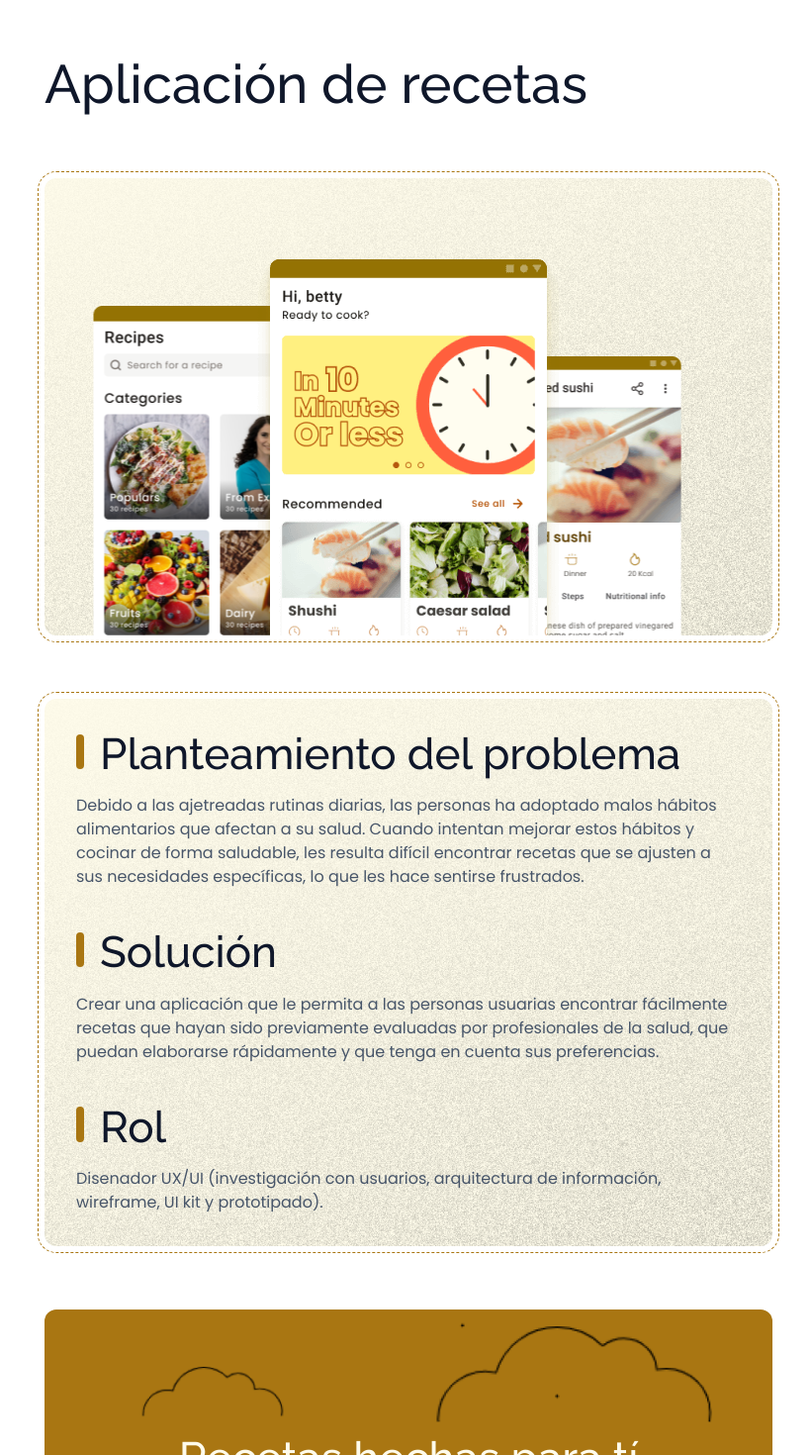
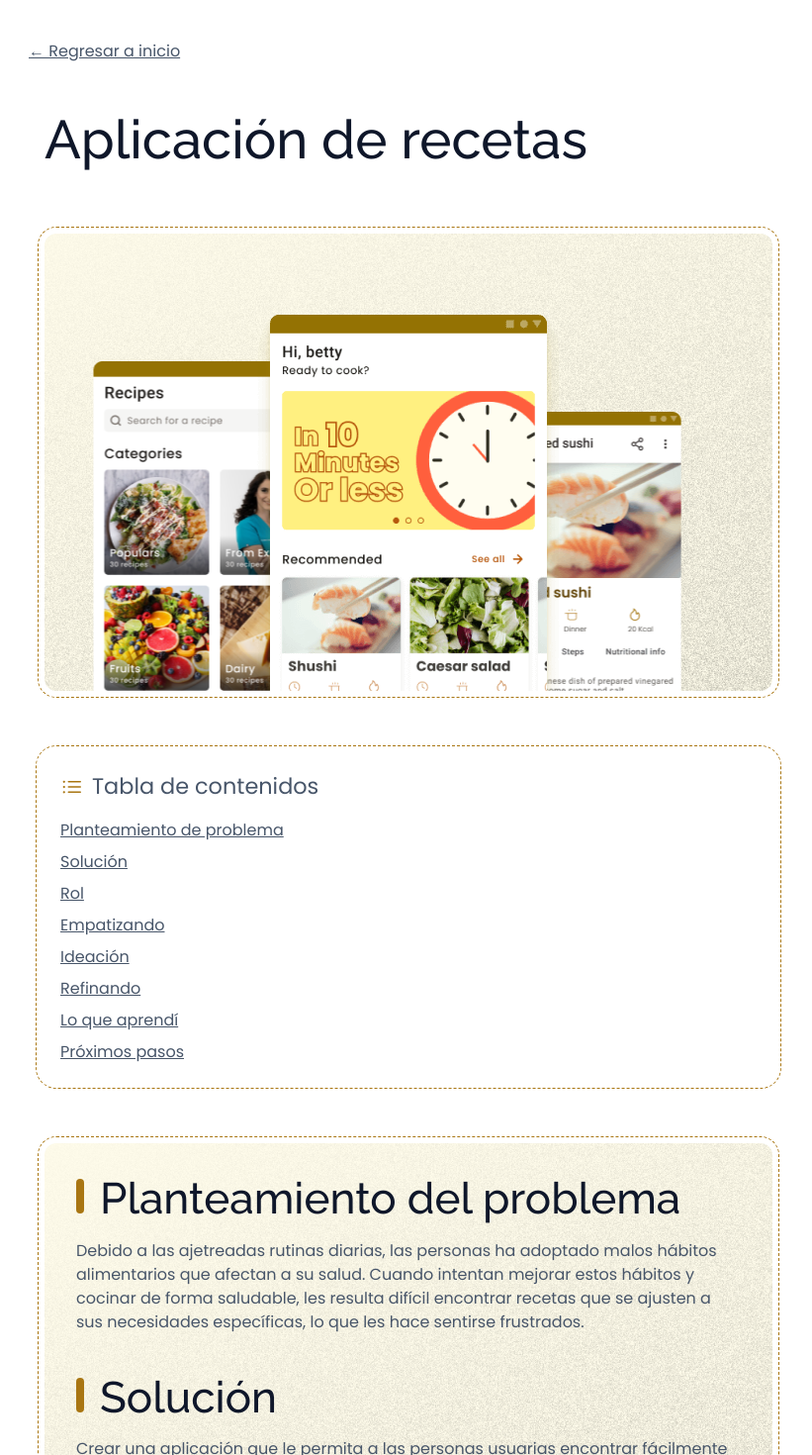
Before and after one commit to luisv0301/ux-portfolio, a Next.js app: page /recipes in a window 1280 px wide. Shown: the top 1470 px of the page at 99% size, without its empty margins (227-1048 px from the left). Built offline with nearby package versions, Linux system fonts and the light colour scheme.

Commit message:
add table of content and fix grammar mistakes

```diff
--- a/src/pages/recipes.js
+++ b/src/pages/recipes.js
@@ -1,5 +1,7 @@
 import Image from "next/image";
 import Head from "next/head";
+import Link from "next/link";
+
 import { motion } from "framer-motion";
 
 import Footer from "@/components/Footer";
@@ -59,6 +61,9 @@ export default function recipes() {
           <meta name="viewport" content="width=device-width, initial-scale=1" />
           <link rel="icon" href="/favicon.png" />
         </Head>
+        <nav className={styles.nav}>
+          <Link href="/">← Regresar a inicio</Link>
+        </nav>
         <div className={styles.container}>
           <header className={styles.header}>
             <motion.h1
@@ -92,9 +97,56 @@ export default function recipes() {
               </motion.div>
             </div>
 
+            <ul className={styles.tableContent}>
+              <p className={styles.tableContent__title}>
+                <svg
+                  xmlns="http://www.w3.org/2000/svg"
+                  fill="none"
+                  viewBox="0 0 24 24"
+                  strokeWidth="1.5"
+                  stroke="currentColor"
+                  class="w-6 h-6"
+                >
+                  <path
+                    strokeLinecap="round"
+                    strokeLinejoin="round"
+                    d="M8.25 6.75h12M8.25 12h12m-12 5.25h12M3.75 6.75h.007v.008H3.75V6.75zm.375 0a.375.375 0 11-.75 0 .375.375 0 01.75 0zM3.75 12h.007v.008H3.75V12zm.375 0a.375.375 0 11-.75 0 .375.375 0 01.75 0zm-.375 5.25h.007v.008H3.75v-.008zm.375 0a.375.375 0 11-.75 0 .375.375 0 01.75 0z"
+                  />
+                </svg>
+                Tabla de contenidos
+              </p>
+              <li>
+                <Link href="#problema">Planteamiento de problema</Link>
+              </li>
+
+              <li>
+                <Link href="#solucion">Solución</Link>
+              </li>
+
+              <li>
+                <Link href="#rol">Rol</Link>
+              </li>
+
+              <li>
+                <Link href="#empatizando">Empatizando</Link>
+              </li>
+              <li>
+                <Link href="#ideacion">Ideación</Link>
+              </li>
+              <li>
+                <Link href="#refinando">Refinando</Link>
+              </li>
+              <li>
+                <Link href="#aprendido">Lo que aprendí</Link>
+              </li>
+              <li>
+                <Link href="#proximo">Próximos pasos</Link>
+              </li>
+            </ul>
+
             <div className={styles.header__description}>
               <div>
-                <h2 className={styles.header__subtitle}>
+                <h2 className={styles.header__subtitle} id="problema">
                   Planteamiento del problema
                 </h2>
                 <p>
@@ -107,7 +159,9 @@ export default function recipes() {
                 </p>
               </div>
               <div>
-                <h2 className={styles.header__subtitle}>Solución</h2>
+                <h2 className={styles.header__subtitle} id="solucion">
+                  Solución
+                </h2>
                 <p>
                   Crear una aplicación que le permita a las personas usuarias
                   encontrar fácilmente recetas que hayan sido previamente
@@ -116,9 +170,11 @@ export default function recipes() {
                 </p>
               </div>
               <div>
-                <h2 className={styles.header__subtitle}>Rol</h2>
+                <h2 className={styles.header__subtitle} id="rol">
+                  Rol
+                </h2>
                 <p>
-                  Disenador UX/UI (investigación con usuarios, arquitectura de
+                  Diseñador UX/UI (investigación con usuarios, arquitectura de
                   información, wireframe, UI kit y prototipado).
                 </p>
               </div>
@@ -135,7 +191,7 @@ export default function recipes() {
           </header>
 
           <section className={styles.section}>
-            <h2 className={styles.icon__heading}>
+            <h2 className={styles.icon__heading} id="empatizando">
               <span>
                 <svg
                   xmlns="http://www.w3.org/2000/svg"
@@ -156,10 +212,10 @@ export default function recipes() {
             <p>
               Antes de empezar a realizar diseños, establecer estilos o crear
               prototipos, es importante conocer realmente el problema para el
-              cual voy a diseñar una solución. por ello, realicé una
+              cual voy a diseñar una solución. Por ello, realicé una
               investigación de tipo exploratoria, específicamente entrevistas
-              semi estructuradas, esto me iba a permitir conocer en profundidad
-              a las personas usuarias, identificar sus motivaciones, objetivos y
+              semiestructuradas, esto me iba a permitir conocer en profundidad a
+              las personas usuarias, identificar sus motivaciones, objetivos y
               necesidades. Los objetivos de mi investigación fueron:
             </p>
             <ul>
@@ -237,7 +293,7 @@ export default function recipes() {
             </article>
           </section>
           <section className={styles.section}>
-            <h2 className={styles.icon__heading}>
+            <h2 className={styles.icon__heading} id="ideacion">
               <span>
                 <svg
                   xmlns="http://www.w3.org/2000/svg"
@@ -409,7 +465,7 @@ export default function recipes() {
             </article>
           </section>
           <section className={styles.section}>
-            <h2 className={styles.icon__heading}>
+            <h2 className={styles.icon__heading} id="refinando">
               <span>
                 <svg
                   xmlns="http://www.w3.org/2000/svg"
@@ -531,7 +587,7 @@ export default function recipes() {
             </article>
           </section>
           <section>
-            <h2>Lo que aprendí</h2>
+            <h2 id="aprendido">Lo que aprendí</h2>
             <ul>
               <li>
                 Al momento de diseñar es importante conocer cuáles son los
@@ -540,16 +596,16 @@ export default function recipes() {
                 fácil y sencilla.
               </li>
               <li>
-                El diseño visual es importante para crear un producto que sea
-                atractivo, pero no lo es todo, hay otros aspectos que son más
-                importantes, como la funcionalidad y la usabilidad. De nada
-                sirve crear un producto que se vea bien, pero que no logra
+                El diseño visual es valioso para generar un producto que sea
+                atractivo, pero no lo es todo, hay otros aspectos que son
+                fundamentales, como la funcionalidad y la usabilidad. De nada
+                sirve hacer un producto que se vea bien, pero que no logra
                 satisfacer alguna necesidad de las personas usuarias.
               </li>
             </ul>
           </section>
           <section className={styles.nextSteps}>
-            <h2>Proximos pasos</h2>
+            <h2 id="proximo">Próximos pasos</h2>
             <ul>
               <li>
                 Realizar una segunda ronda de pruebas de usabilidad para evaluar
--- a/src/styles/Cases.module.scss
+++ b/src/styles/Cases.module.scss
@@ -9,7 +9,53 @@
   background-size: cover;
   background-repeat: no-repeat;
 }
+.nav {
+  position: sticky;
+  top: 0;
+  padding: 1rem 0;
+  background: hsla(0, 0%, 100%, 0.6);
+  backdrop-filter: blur(5px);
+  z-index: 20;
+  a {
+    color: #475569;
+    transition: color 200ms ease-in-out;
+    &:hover {
+      color: hsl(187, 50%, 45%);
+    }
+  }
+}
+.tableContent {
+  padding: var(--space-xs);
+  outline: 1px dashed #66c0cc;
+  outline-offset: 8px;
+  list-style: none;
+  border-radius: var(--border-radius);
 
+  &__title {
+    display: flex;
+    gap: calc(var(--space-xs) / 2);
+    align-items: center;
+    font-size: 1.4rem;
+    margin-bottom: var(--space-xs);
+
+    svg {
+      width: 24px;
+      color: #66c0cc;
+    }
+  }
+
+  li + li {
+    margin-top: calc(var(--space-xs) / 2);
+  }
+
+  li > a {
+    color: #475569;
+    transition: color 200ms ease-in-out;
+    &:hover {
+      color: hsl(187, 50%, 45%);
+    }
+  }
+}
 .bg {
   background-color: hsl(187deg 50% 98%);
 }
--- a/src/styles/Recipes.module.scss
+++ b/src/styles/Recipes.module.scss
@@ -9,7 +9,53 @@
   background-size: cover;
   background-repeat: no-repeat;
 }
+.nav {
+  position: sticky;
+  top: 0;
+  padding: 1rem 0;
+  background: hsla(0, 0%, 100%, 0.6);
+  backdrop-filter: blur(5px);
+  z-index: 20;
+  a {
+    color: #475569;
+    transition: color 200ms ease-in-out;
+    &:hover {
+      color: #a97612;
+    }
+  }
+}
+.tableContent {
+  padding: var(--space-xs);
+  outline: 1px dashed #a97612;
+  outline-offset: 8px;
+  list-style: none;
+  border-radius: var(--border-radius);
 
+  &__title {
+    display: flex;
+    gap: calc(var(--space-xs) / 2);
+    align-items: center;
+    font-size: 1.4rem;
+    margin-bottom: var(--space-xs);
+
+    svg {
+      width: 24px;
+      color: #a97612;
+    }
+  }
+
+  li + li {
+    margin-top: calc(var(--space-xs) / 2);
+  }
+
+  li > a {
+    color: #475569;
+    transition: color 200ms ease-in-out;
+    &:hover {
+      color: #a97612;
+    }
+  }
+}
 .bg {
   background-color: hsl(48deg 100% 98%);
 }
--- a/src/styles/globals.css
+++ b/src/styles/globals.css
@@ -38,6 +38,11 @@ ol[role="list"] {
 /* Set core root defaults */
 html:focus-within {
   scroll-behavior: smooth;
+}
+
+html {
+  scroll-behavior: smooth;
+  scroll-padding-top: 60px;
 }
 
 /* Set core body defaults */
```
Also changed, not shown: src/pages/vagabundeando.js (+73 -15 lines).
